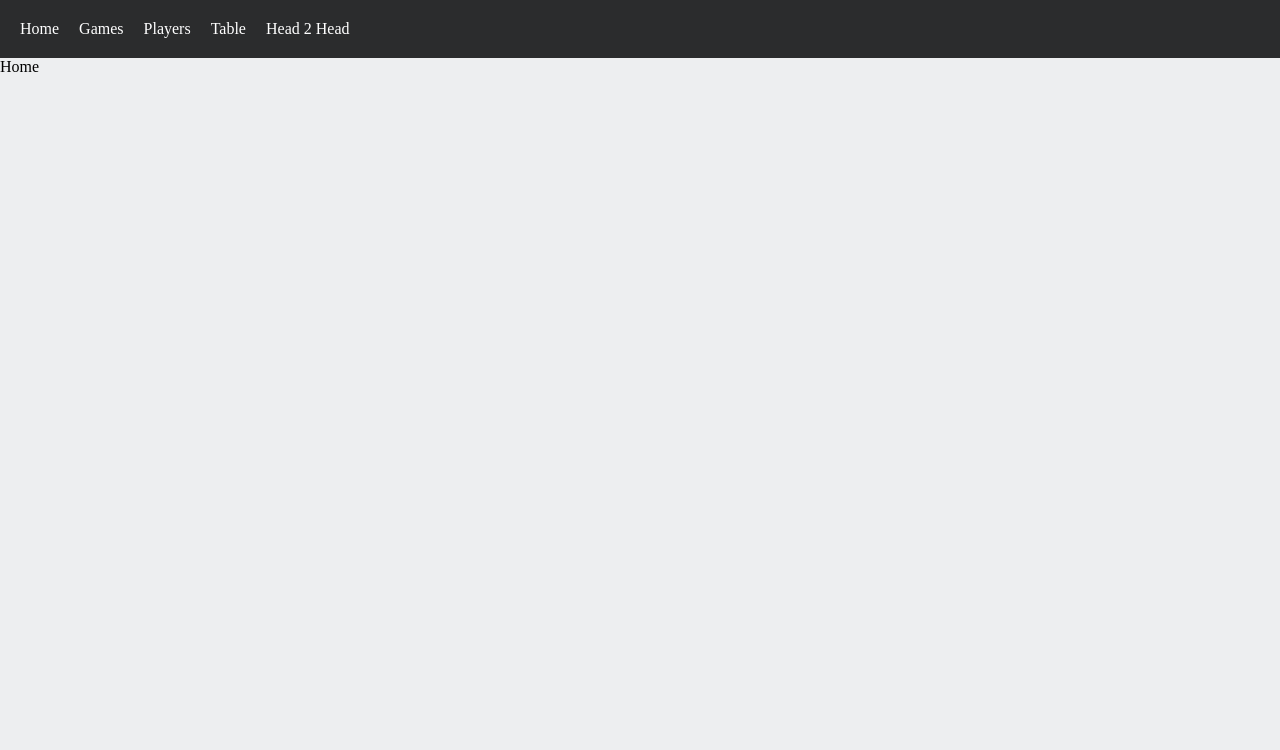
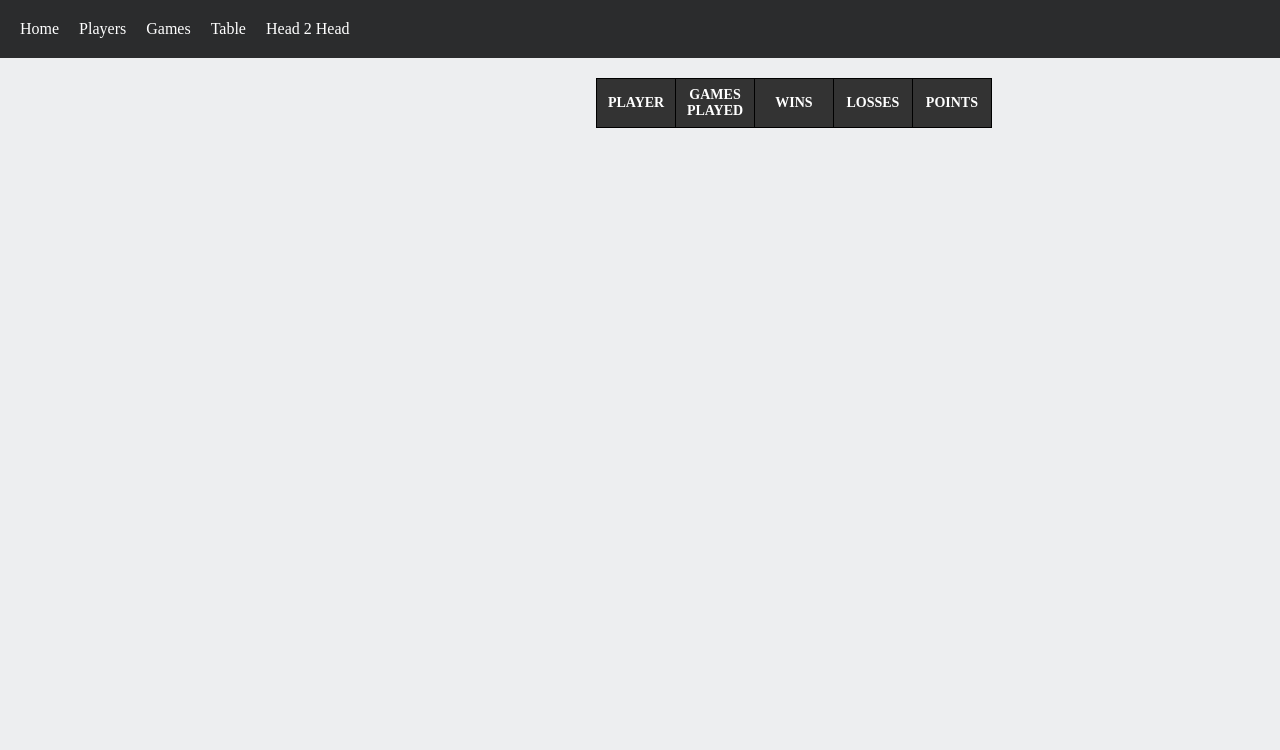
Before and after one commit to raaitken/sports_project_cc, a Flask app: page / in a window 1280 px wide. Shown: the top 750 px of the page. Run offline with Flask 3, Linux system fonts and the light colour scheme; data that the repository does not hold is empty.

Commit message:
Edit issue fixed and home page now has content

```diff
--- a/app.py
+++ b/app.py
@@ -2,6 +2,8 @@ from flask import Flask, render_template
 from controllers.players_controller import players_blueprint
 from controllers.games_controller import games_blueprint
 from controllers.table_controller import table_blueprint
+import repositories.player_repository as player_repository
+import repositories.game_repository as game_repository
 
 app = Flask(__name__)
 
@@ -11,7 +13,9 @@ app.register_blueprint(table_blueprint)
 
 @app.route('/')
 def home():
-    return render_template('index.html')
+    players = player_repository.select_table()
+    games = game_repository.select_all()
+    return render_template('index.html', players=players, games=games)
 
 if __name__ == '__main__':
     app.run(debug=True)
--- a/controllers/players_controller.py
+++ b/controllers/players_controller.py
@@ -1,4 +1,5 @@
 from flask import Blueprint, Flask, redirect, render_template, request
+import pdb
 
 from models.player import Player
 import repositories.player_repository as player_repository
@@ -37,11 +38,12 @@ def edit_player(id):
     player = player_repository.select(id)
     return render_template('players/edit.html', player=player)
 
-# UPDATE
+# # UPDATE
 @players_blueprint.route('/players/<id>', methods=['POST'])
 def update_player(id):
     name = request.form['name']
-    player = Player(name, id)
+    player = player_repository.select(id)
+    player.name = name
     player_repository.update(player)
     return redirect('/players')
 
--- a/repositories/player_repository.py
+++ b/repositories/player_repository.py
@@ -1,4 +1,5 @@
 from db.run_sql import run_sql
+import pdb
 from models.player import Player
 from models.game import Game
 
--- a/static/style.css
+++ b/static/style.css
@@ -25,6 +25,12 @@ nav ul li {
 .nav li a {
     text-decoration: none;
     color: #fff
+}
+
+#index {
+    display: flex;
+    justify-content: space-evenly;
+    margin-top: 20px;
 }
 
 #grid-container {
@@ -64,6 +70,10 @@ nav ul li {
     text-decoration: none;
 }
 
+#player a:hover {
+    text-decoration: underline;
+}
+
 .button {
     border: none;
     color: white;
--- a/static/table.css
+++ b/static/table.css
@@ -1,5 +1,5 @@
-#table-container {
-    margin: 10px;
+.table-container {
+    margin-left: 20px;
 }
 
 table {
--- a/templates/base.html
+++ b/templates/base.html
@@ -15,10 +15,10 @@
         <a href="/">Home</a>
       </li>
       <li>
-        <a href="/games">Games</a>
+        <a href="/players">Players</a>
       </li>
       <li>
-        <a href="/players">Players</a>
+        <a href="/games">Games</a>
       </li>
       <li>
         <a href="/table">Table</a>
--- a/templates/index.html
+++ b/templates/index.html
@@ -1,4 +1,43 @@
 {% extends 'base.html' %}
 {% block content %}
-    Home
+<main id="index">
+<section>
+    {% for game in games %}
+
+    <div id="game">
+    {% if game.p1_result > game.p2_result %}
+    <p><span class="winner">{{ game.player_one.name }}</span> {{game.p1_result}} - {{game.p2_result}} {{game.player_two.name}}</p>
+    {% else %}
+    <p>{{ game.player_one.name }}{{game.p1_result}} - {{game.p2_result}} <span class="winner">{{game.player_two.name}}</span></p>
+    {% endif %}
+
+    </div>
+
+{% endfor %}
+</section>
+    <section class="table-container">
+        <table>
+            <thead>
+                <tr>
+                    <th>Player</th>
+                    <th>Games Played</th>
+                    <th>Wins</th>
+                    <th>Losses</th>
+                    <th>Points</th>
+                </tr>
+            </thead>
+            <tbody>
+            {% for player in players %}
+            <tr>
+                <th>{{ player.name }}</th>
+                <td>{{ player.games_played }}</td>
+                <td>{{ player.wins}}</td>
+                <td>{{ player.losses}}</td>
+                <td>{{ player.points }}</td>
+            </tr>
+            {% endfor %}
+            </tbody>
+            </table>
+    </section>
+</main>
 {% endblock content %}
--- a/templates/players/index.html
+++ b/templates/players/index.html
@@ -10,7 +10,7 @@
     {% for player in players %}
 
         <div id="player">
-        <p>Name: {{ player.name }}</p>
+        <p>Name: <a href="/players/{{ player.id }}">{{ player.name }}</a></p>
         <p>Games Played: {{ player.games_played }}</p>
         <p>Wins: {{ player.wins }}</p>
         <p>Losses: {{ player.losses }}</p>
--- a/templates/table/index.html
+++ b/templates/table/index.html
@@ -1,6 +1,6 @@
 {% extends 'base.html' %}
 {% block content %}
-<section id="table-container">
+<section class="table-container">
 <h2>League Table</h2>
     <table>
     <thead>
```
